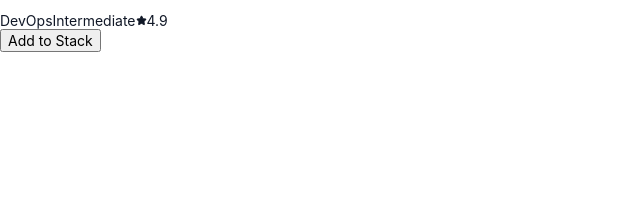
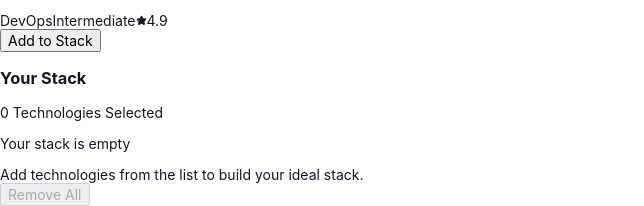
Before and after one commit to ridwanoorrahmanrafi/Dev-Stack-Builder, a React (Vite) app: page / in a window 1280 px wide. Shown: the part 5891-6097 px from the top of the page, without its empty margins (0-644 px from the left). Before the commit the page ends 5943 px from the top, so only its background shows below. Built offline with nearby package versions, Linux system fonts and the light colour scheme.

Commit message:
Implement stack functionality

```diff
--- a/src/App.jsx
+++ b/src/App.jsx
@@ -2,9 +2,11 @@ import { useEffect, useState } from 'react';
 import Navbar from './components/Navbar';
 import Hero from './components/Hero';
 import TechCard from './components/TechCard';
+import Stack from './components/Stack';
 
 export default function App() {
     const [technologies, setTechnologies] = useState([]);
+    const [stack, setStack] = useState([]);
     const [loading, setLoading] = useState(true);
 
     useEffect(() => {
@@ -27,6 +29,13 @@ export default function App() {
 
         loadTechnologies();
     }, []);
+
+    const addToStack = (tech) => {
+        if (stack.some((item) => item.id === tech.id)) {
+            return;
+        }
+        setStack((previousStack) => [...previousStack, tech]);
+    };
 
     return (
         <>
@@ -56,13 +65,19 @@ export default function App() {
                                         <TechCard
                                             key={tech.id}
                                             tech={tech}
-                                            selected={false}
-                                            onAdd={() => {}}
+                                            selected={stack.some((item) => item.id === tech.id)}
+                                            onAdd={addToStack}
                                         />
                                     ))}
                                 </div>
                             )}
                         </div>
+
+                        <Stack
+                            items={stack}
+                            onRemove={() => {}}
+                            onRemoveAll={() => {}}
+                        />
                     </div>
                 </section>
             </main>
--- /dev/null
+++ b/src/components/Stack.jsx
@@ -0,0 +1,98 @@
+import { X } from 'lucide-react';
+
+export default function Stack({
+    items,
+    onRemove,
+    onRemoveAll
+}) {
+    return (
+        <aside className="stack-panel">
+
+            {/* Header */}
+            <div className="stack-head">
+
+                <h3>
+                    Your Stack
+                </h3>
+
+                <p>
+                    {items.length}{' '}
+                    {items.length === 1
+                        ? 'Technology'
+                        : 'Technologies'}{' '}
+                    Selected
+                </p>
+
+            </div>
+
+            {/* Empty State */}
+            {items.length === 0 ? (
+
+                <div className="empty-stack">
+
+                    <p>
+                        Your stack is empty
+                    </p>
+
+                    <span>
+                        Add technologies from the list
+                        to build your ideal stack.
+                    </span>
+
+                </div>
+
+            ) : (
+
+                /* Selected Technologies */
+                <div className="stack-items">
+
+                    {items.map((item) => (
+
+                        <div
+                            className="stack-item"
+                            key={item.id}
+                        >
+
+                            <img
+                                src={item.icon}
+                                alt=""
+                            />
+
+                            <div>
+
+                                <strong>
+                                    {item.name}
+                                </strong>
+
+                                <small>
+                                    {item.category}
+                                </small>
+
+                            </div>
+
+                            <button
+                                aria-label={`Remove ${item.name}`}
+                                onClick={() => onRemove(item)}
+                            >
+                                <X size={16} />
+                            </button>
+
+                        </div>
+
+                    ))}
+
+                </div>
+            )}
+
+            {/* Remove All */}
+            <button
+                className="remove-all"
+                disabled={!items.length}
+                onClick={onRemoveAll}
+            >
+                Remove All
+            </button>
+
+        </aside>
+    );
+}
```
